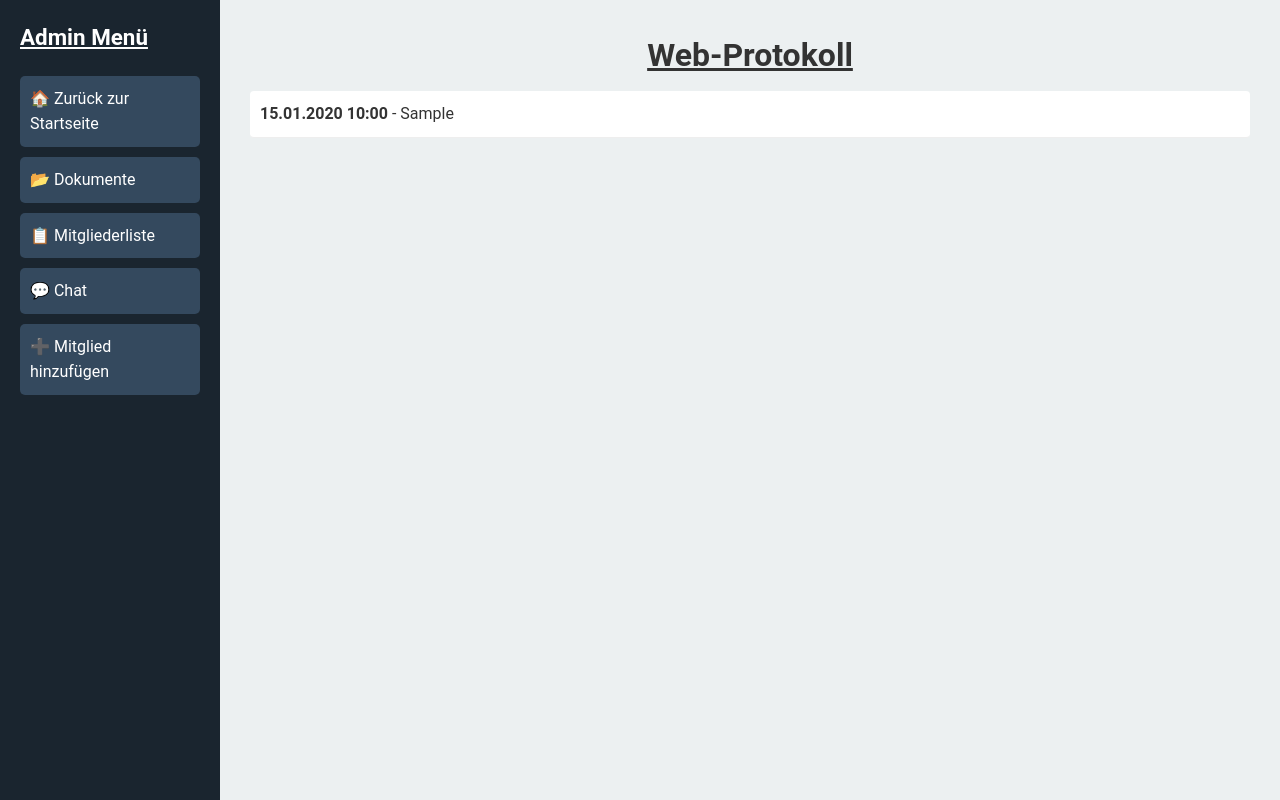
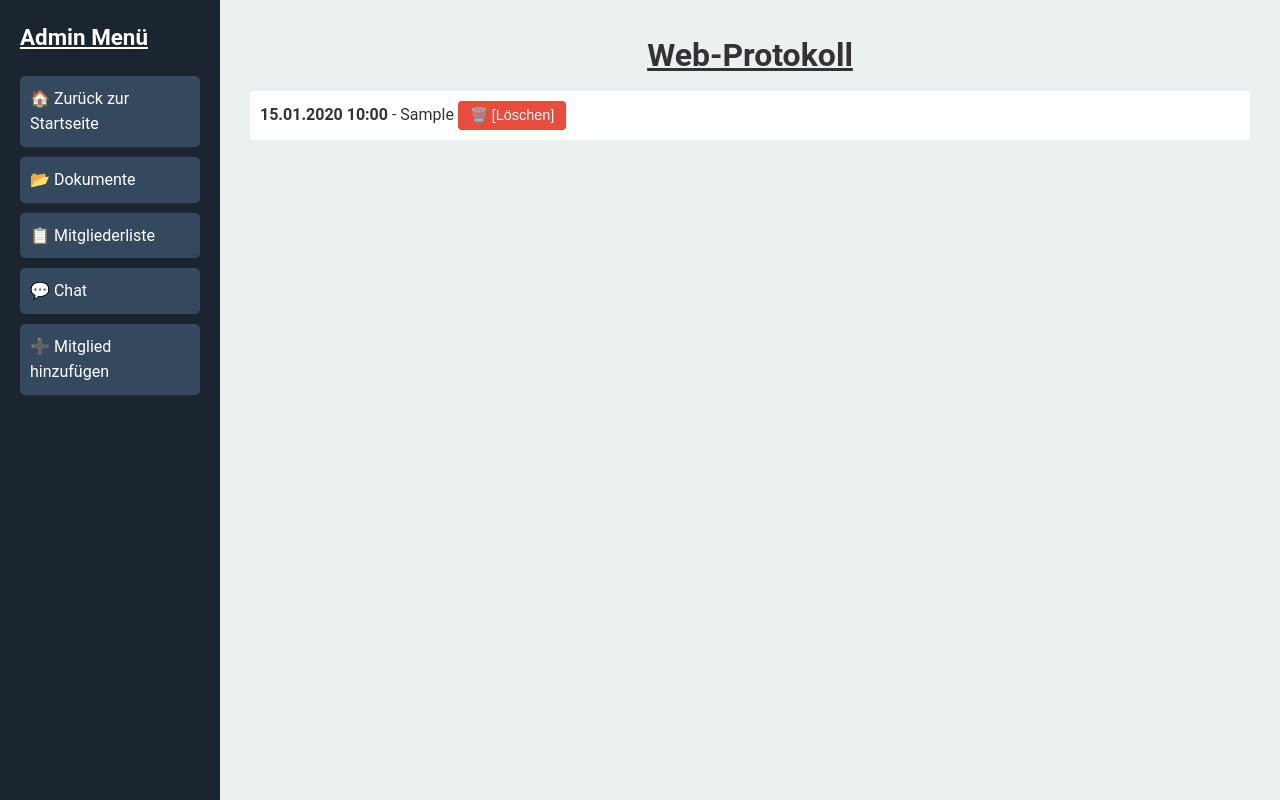
Before and after one commit to TendouToru/Unsere-Partei, a Flask app: page /log in a window 1280 px wide. Run offline with Flask 3, Linux system fonts and the light colour scheme; tables that the repository leaves empty hold one stand-in row (values such as "Sample post"); some libraries are stand-ins or nearby versions.

Commit message:
Update log.html

```diff
--- a/Projekt/templates/log.html
+++ b/Projekt/templates/log.html
@@ -35,6 +35,11 @@
                 {% for entry in entries %}
                     <li>
                         <strong>{{ entry.timestamp.strftime("%d.%m.%Y %H:%M") }}</strong> - {{ entry.action }}
+
+                        <!-- Löschen-Formular -->
+                        <form method="POST" action="{{ url_for('delete_log_entry', entry_id=entry.id) }}" style="display:inline;">
+                            <button type="submit" class="delete-btn" id="log-dbtn">🗑️ [Löschen]</button>
+                        </form>
                     </li>
                 {% endfor %}
             </ul>
```
